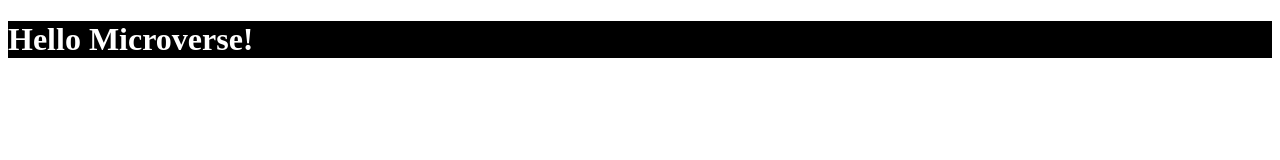
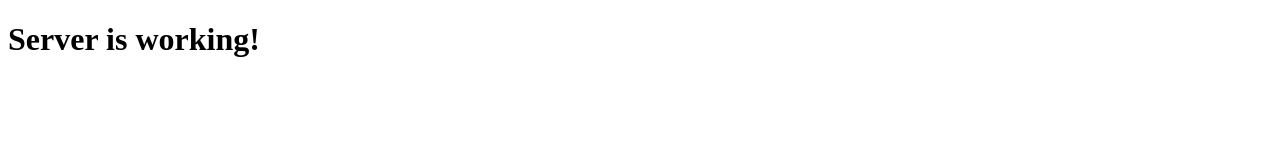
Before and after one commit to nkverse/portfolio, a website built with Parcel: page index.html in a window 1280 px wide. Built offline with nearby package versions, Linux system fonts and the light colour scheme.

Commit message:
Add parcel and initialize index and style

```diff
--- a/index.html
+++ b/index.html
@@ -7,7 +7,7 @@
 </head>
 <body>
     <header>
-        <h1>Hello Microverse!</h1>
+        <h1>Server is working!</h1>
     </header>
 </body>
 </html>
--- a/style.css
+++ b/style.css
@@ -1,4 +1,5 @@
-header {
-  background-color: black;
-  color: white;
+*,
+*::before,
+*::after {
+  box-sizing: border-box;
 }
```
Also changed, not shown: package.json (added, +19 -0 lines), 1 other file.
